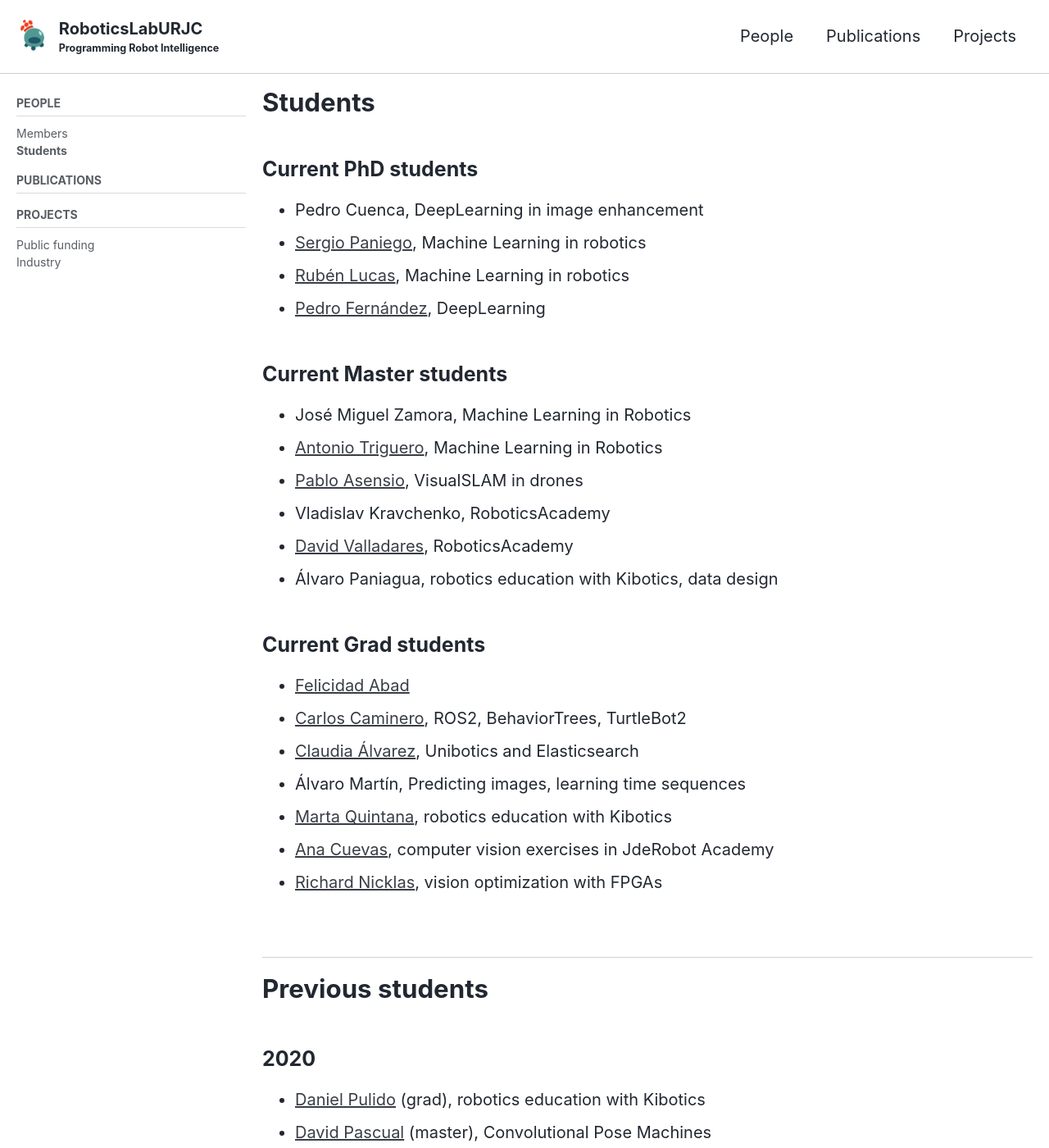
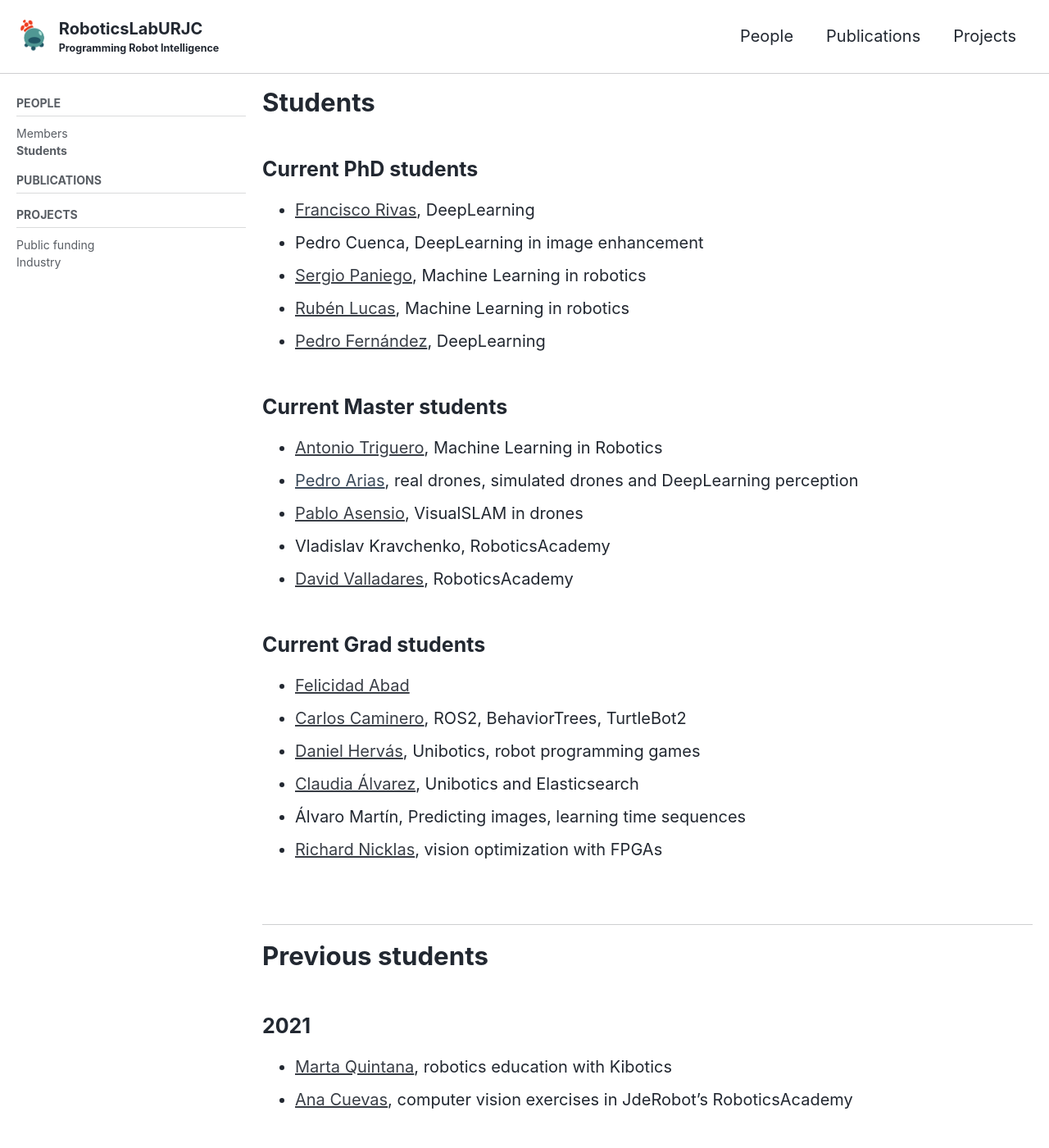
Before and after one commit to RoboticsLabURJC/RoboticsLabURJC.github.io, a Jekyll site: the page built from _pages/people/students.md, in a window 1280 px wide and 1400 px high. Shown: the whole window at 82% size. Built offline with Jekyll 4.4.1, drawn with Linux system fonts in a browser that asks for light colours; cached includes are drawn as plain includes; nearby versions of some CDN libraries.

Commit message:
Student's page review

```diff
--- a/_pages/people/students.md
+++ b/_pages/people/students.md
@@ -12,22 +12,23 @@ classes: wide
 
 
 ## Current PhD students
+  - [Francisco Rivas](https://github.com/RoboticsLabURJC/2017-phd-francisco-rivas), DeepLearning
   - Pedro Cuenca, DeepLearning in image enhancement
   - [Sergio Paniego](https://github.com/RoboticsLabURJC/2019-phd-sergio-paniego), Machine Learning in robotics
   - [Rubén Lucas](https://github.com/RoboticsLabURJC/2020-phd-ruben-lucas), Machine Learning in robotics
 <!---  - [Luis Caiza](https://github.com/RoboticsLabURJC/2018-phd-luis-caiza), vision in drones -->
   - [Pedro Fernández](https://github.com/RoboticsLabURJC/2018-phd-pedro-fernandez), DeepLearning
 <!--  - [Alberto Martín](https://roboticslaburjc.github.io/2019-phd-alberto-martin), Reinforcement Learning -->
-<!--  - [Francisco Rivas](https://github.com/RoboticsLabURJC/2017-phd-francisco-rivas), DeepLearning -->
 
 
 ## Current Master students
-  - José Miguel Zamora, Machine Learning in Robotics
+<!---  - José Miguel Zamora, Machine Learning in Robotics -->
   - [Antonio Triguero](https://roboticslaburjc.github.io/2020-tfm-antonio-triguero), Machine Learning in Robotics
+  - [Pedro Arias](), real drones, simulated drones and DeepLearning perception
   - [Pablo Asensio](https://roboticslaburjc.github.io/2020-tfm-pablo-asensio), VisualSLAM in drones
   - Vladislav Kravchenko, RoboticsAcademy
   - [David Valladares](https://roboticslaburjc.github.io/2020-tfm-david-valladares), RoboticsAcademy
-  - Álvaro Paniagua, robotics education with Kibotics, data design
+<!---  - Álvaro Paniagua, robotics education with Kibotics, data design -->
 <!---  - Mikel Díez, visual perception on an autonomous boat  -->
 <!---  - [Francisco J. Palacios](https://roboticslaburjc.github.io/2018-tfm-Francisco-Palacios), SDSLAMmobile: visualSLAM in Android for Augmented Reality applications. -->
 
@@ -37,10 +38,9 @@ classes: wide
 ## Current Grad students
   - [Felicidad Abad](https://roboticslaburjc.github.io/2021-tfg-felicidad-abad/)
   - [Carlos Caminero](https://roboticslaburjc.github.io/2021-tfg-carlos-caminero), ROS2, BehaviorTrees, TurtleBot2
+  - [Daniel Hervás](https://roboticslaburjc.github.io/2021-tfg-daniel-hervas), Unibotics, robot programming games
   - [Claudia Álvarez](https://roboticslaburjc.github.io/2021-tfg-claudia-alvarez/logbook/), Unibotics and Elasticsearch
   - Álvaro Martín, Predicting images, learning time sequences
-  - [Marta Quintana](https://roboticslaburjc.github.io/2020-tfg-marta-quintana), robotics education with Kibotics
-  - [Ana Cuevas](https://github.com/RoboticsLabURJC/2019-tfg-ana-cuevas), computer vision exercises in JdeRobot Academy
 <!---  - [Rodrigo Pacheco](https://github.com/RoboticsLabURJC/2018-tfg-rodrigo-pacheco), Tello drones support in Kibotics -->
 <!---  - [Sergio Lorenzo](https://github.com/RoboticsLabURJC/2018-tfg-sergio-lorenzo), VisualCircuit robot programming tool in Python -->
 <!---  - [Eva García](https://github.com/RoboticsLabURJC/2017-tfg-eva_garcia), mbot support in Kibotics -->
@@ -54,6 +54,10 @@ classes: wide
 ***
 
 # Previous students
+
+## 2021
+  - [Marta Quintana](https://roboticslaburjc.github.io/2020-tfg-marta-quintana), robotics education with Kibotics
+  - [Ana Cuevas](https://github.com/RoboticsLabURJC/2019-tfg-ana-cuevas), computer vision exercises in JdeRobot's RoboticsAcademy
 
 ## 2020
   - [Daniel Pulido](https://github.com/RoboticsLabURJC/2020-tfg-daniel-pulido) (grad), robotics education with Kibotics
```
